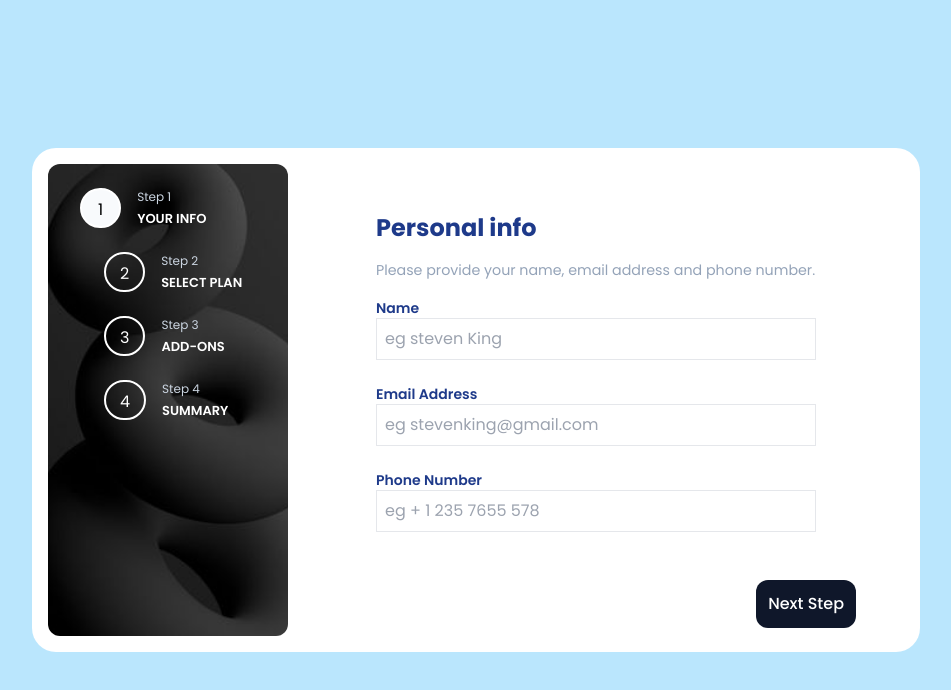
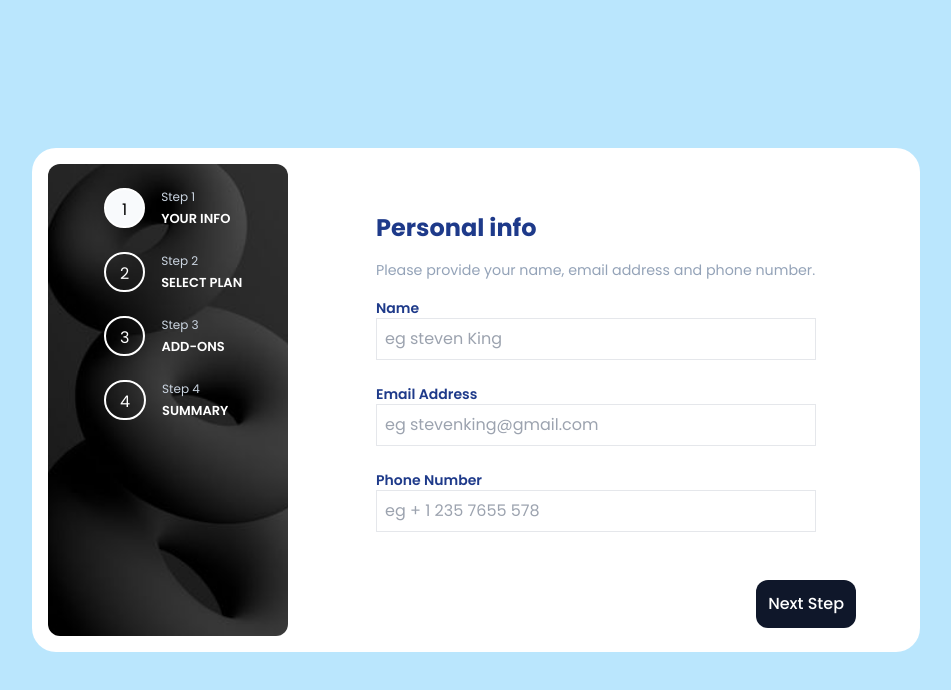
Before and after one commit to Olamzzy913/Multiple-Form-step, a website: page index.html in a window 1280 px wide. Shown: the whole page, without its empty margins (164-1115 px from the left). Drawn offline with Linux system fonts and the light colour scheme.

Commit message:
update index.html

```diff
--- a/index.html
+++ b/index.html
@@ -18,7 +18,7 @@
      <div class="header-tag  md:rounded-xl md:align-middle h-[190px] w-[370px] sm:w-auto md:h-auto md:w-[15rem]">
 
       <div class="flex flex-row md:pr-0 transition-all duration-100 pt-10 justify-between px-20 md:pt-6 md:pl-8 md:flex-col md:space-y-6  sm:space-y-0 sm:space-x-6 sm:justify-center">
-       <div class="flex flex-row cursor-pointer sm:ml-0 md:ml-0 ml-6">
+       <div class="flex flex-row cursor-pointer sm:ml-0 md:ml-6">
          <div id="form-step1" class="active h-10 border-2 border-white rounded-full p-2 px-[16px] text-white">1</div>
          <div class=" flex-col justify-center ml-4 hidden md:flex">
           <p class="text-slate-300 text-xs">Step 1</p>
```
Also changed, not shown: css/style.css.
